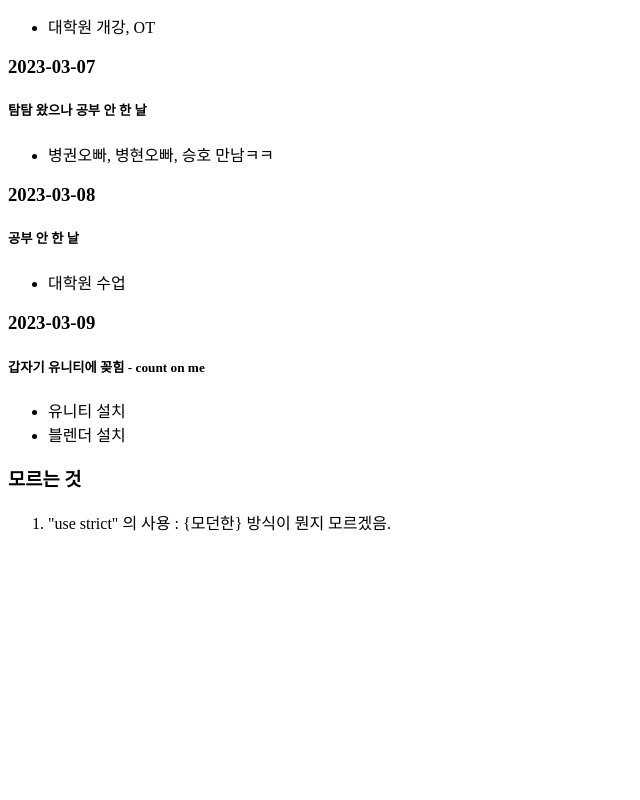
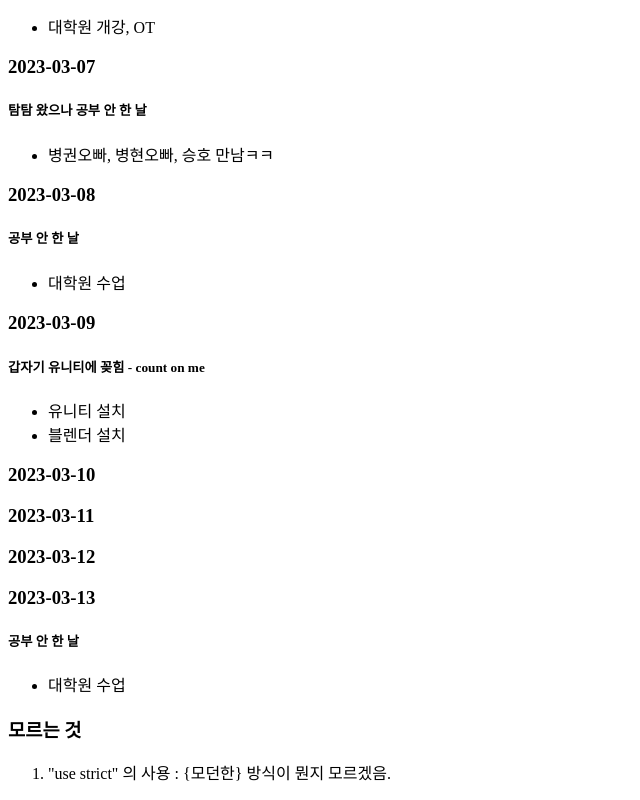
Before and after one commit to ordinateur612/js-playground, a plain HTML site: page index.html in a window 1280 px wide. Shown: the part 927-1727 px from the top of the page, without its empty margins (0-640 px from the left). Before the commit the page ends 1477 px from the top, so only its background shows below. Drawn offline with Linux system fonts and the light colour scheme.

Commit message:
Update index.html

```diff
--- a/index.html
+++ b/index.html
@@ -69,6 +69,18 @@
             <li>블렌더 설치</li>
         </ul>
 
+        <h3>2023-03-10</h3>
+
+        <h3>2023-03-11</h3>
+
+        <h3>2023-03-12</h3>
+
+        <h3>2023-03-13</h3>
+        <h5>공부 안 한 날</h5>
+        <ul>
+            <li>대학원 수업</li>
+        </ul>
+
 
         <h3>모르는 것</h3>
         <ol>
```
